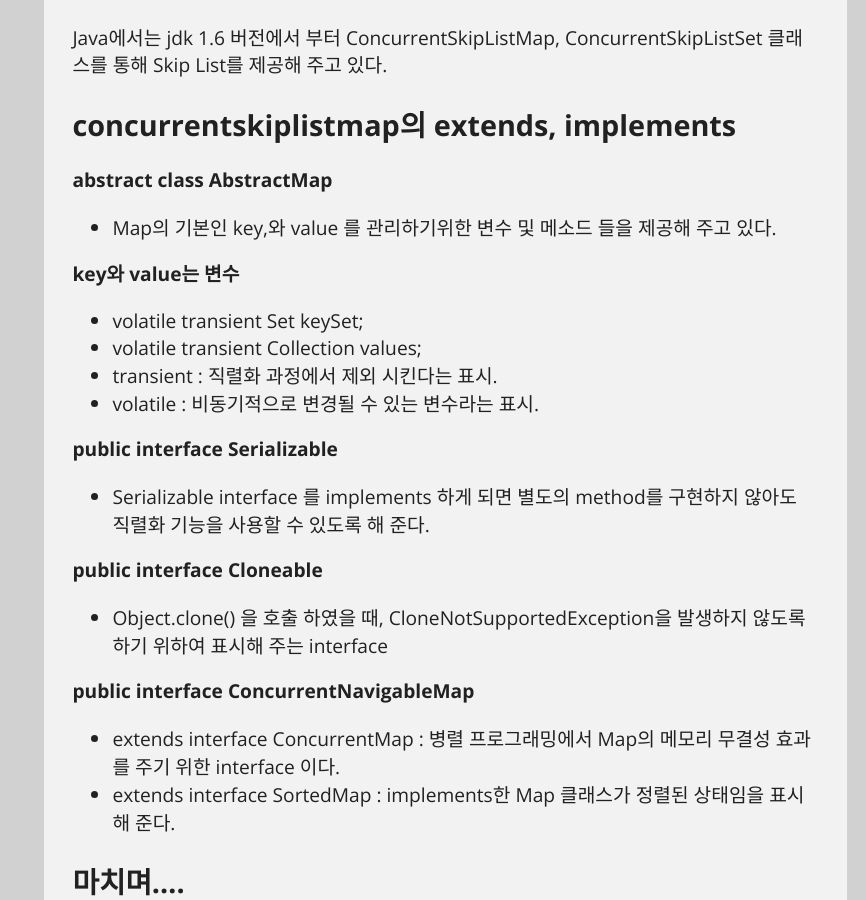
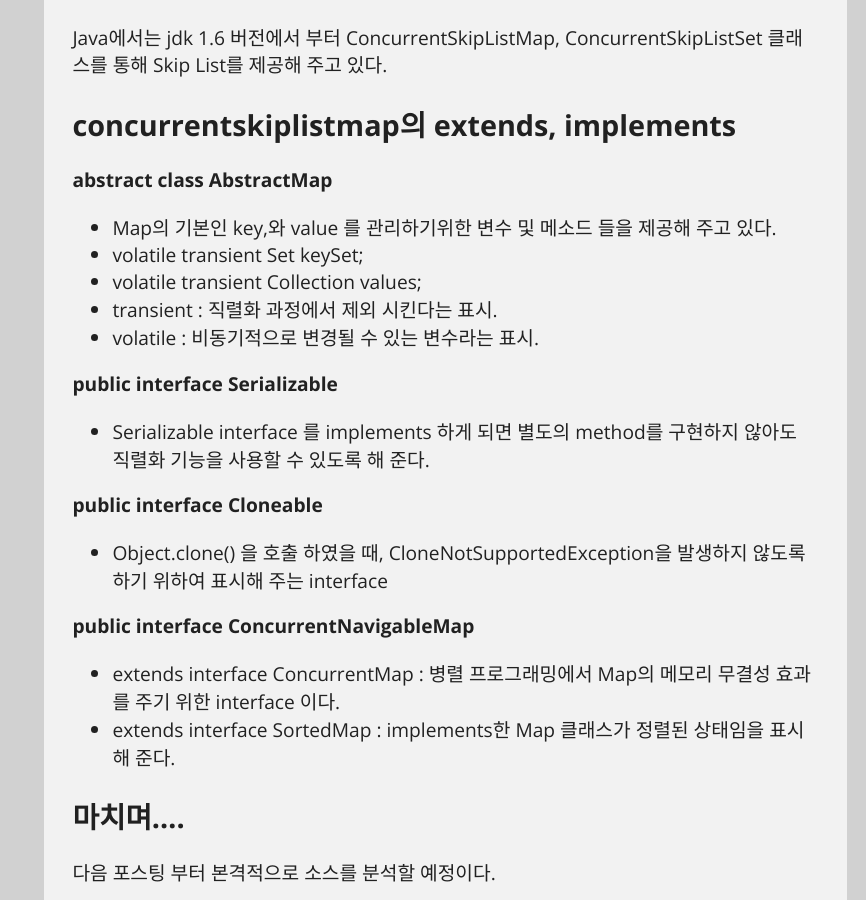
Before and after one commit to kdsr2z0/kdsr2z0.github.io, a Jekyll site: the page built from _posts/2015-02-08-java_skip_list.md, in a window 1280 px wide and 900 px high, scrolled down 823 px. Shown: the whole window, without its empty margins (414-1280 px from the left). Built offline with Jekyll 4.4.1, drawn with Linux system fonts in a browser that asks for light colours; Markdown is read by kramdown in place of the engine named in the settings; comment, search, counter and statistics services are not loaded.

Commit message:
no message

```diff
--- a/_posts/2015-02-08-java_skip_list.md
+++ b/_posts/2015-02-08-java_skip_list.md
@@ -31,9 +31,6 @@ concurrentskiplistmap의 extends, implements
 __abstract class AbstractMap__
 
 * Map의 기본인 key,와 value 를 관리하기위한 변수 및 메소드 들을 제공해 주고 있다.
-
-__key와 value는 변수__
-
 * volatile transient Set<K> keySet;
 * volatile transient Collection<V> values;
 * transient : 직렬화 과정에서 제외 시킨다는 표시.
```
